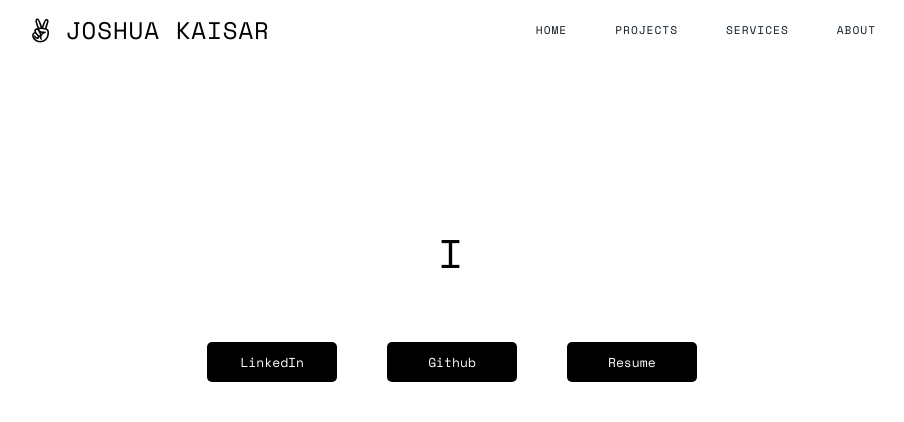
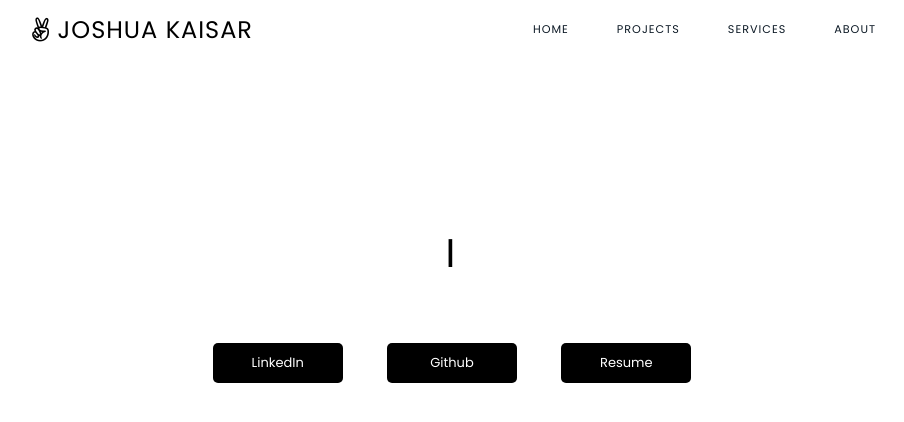
Before and after one commit to joshuakaisar/Portfolio, a plain HTML site: page index.html in a window 1280 px wide. Shown: the whole page, without its empty margins (188-1092 px from the left). Drawn offline with nearby package versions, Linux system fonts and the light colour scheme.

Commit message:
changed website font

```diff
--- a/css/style.css
+++ b/css/style.css
@@ -1,4 +1,4 @@
-@import url('https://fonts.googleapis.com/css2?family=Space+Mono&display=swap');
+@import url('https://fonts.googleapis.com/css2?family=Poppins&display=swap');
 
 <!-- CSS only -->
 <link href="https://cdn.jsdelivr.net/npm/bootstrap@5.1.3/dist/css/bootstrap.min.css" rel="stylesheet" integrity="sha384-1BmE4kWBq78iYhFldvKuhfTAU6auU8tT94WrHftjDbrCEXSU1oBoqyl2QvZ6jIW3" crossorigin="anonymous">
@@ -11,7 +11,7 @@ html {
 
 /* Font */
 body {
-    font-family: 'Space Mono', monospace;
+    font-family: 'Poppins', sans-serif;
 }
 
 /*Projects Page*/
--- a/index.html
+++ b/index.html
@@ -9,7 +9,7 @@
     <link rel="icon" type="image/png" sizes="16x16" href="images/homepage_favicons/favicon-16x16.png">
     <link rel="preconnect" href="https://fonts.googleapis.com">
     <link rel="preconnect" href="https://fonts.gstatic.com" crossorigin>
-    <link href="https://fonts.googleapis.com/css2?family=Space+Mono&display=swap" rel="stylesheet">
+    <link href="https://fonts.googleapis.com/css2?family=Poppins&display=swap" rel="stylesheet">
     <link rel="stylesheet" href="css/style.css">
     <!-- Typewriter Script -->
     <script src="scripts/typeWriterScript.js"></script>
```
Also changed, not shown: about.html (+3 -6 lines).
